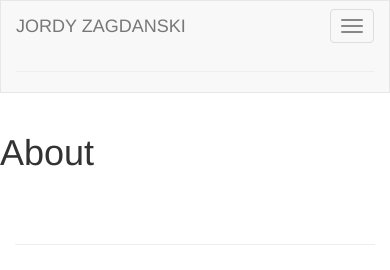
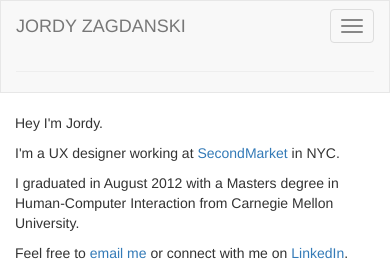
Before and after one commit to jayzed/portfolio, a Rails app: page /about in a window 390 px wide; the page is wider, and only the part inside the window is pictured. Shown: the top 270 px of that part. Run offline with Rails 7, Linux system fonts and the light colour scheme; style sheets or scripts are compiled from the project's sources; some libraries are stand-ins or nearby versions.

Commit message:
Added about page

```diff
--- a/app/views/pages/about.html.erb
+++ b/app/views/pages/about.html.erb
@@ -1 +1,15 @@
-<h1>About</h1>
+<div class="col-sm-9">
+
+  <p>Hey I'm Jordy.</p>
+  <p>I'm a UX designer working at <%= link_to "SecondMarket", "http://secondmarket.com" %> in NYC.</p>
+  <p>I graduated in August 2012 with a Masters degree in Human-Computer Interaction from Carnegie Mellon University.</p>
+  <p>Feel free to <%= mail_to "jayzed@gmail.com", "email me" %> or connect with me on <%= link_to "LinkedIn", "http://www.linkedin.com/profile/view?id=143149437" %>.
+
+  <p>Other things I like:....</p>
+  <p></p>
+
+</div>
+
+<div class="col-sm-3">
+  <%= image_tag "me.jpg" %>
+</div>
```
